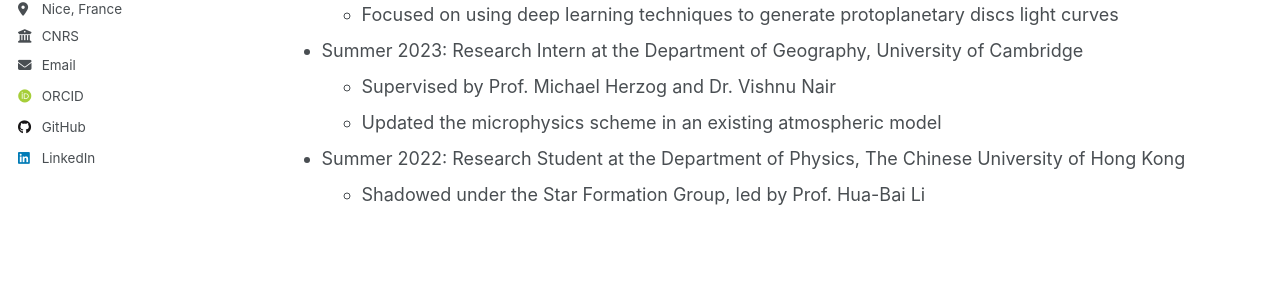
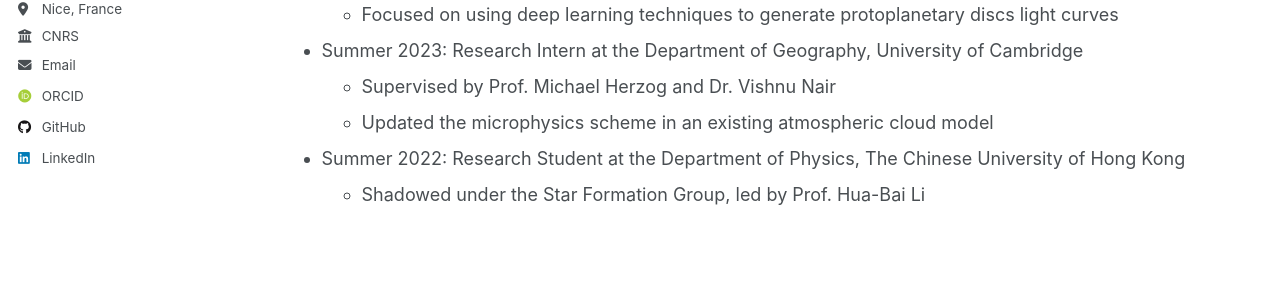
Before and after one commit to amelielwk/amelielwk.github.io, a Jekyll site: the page built from _pages/cv.md, in a window 1280 px wide and 986 px high. Shown: the part 397-702 px from the top of the window. Built offline with Jekyll 4.4.1, drawn with Linux system fonts in a browser that asks for light colours; some web fonts are replaced.

Commit message:
Edited CV

```diff
--- a/_pages/cv.md
+++ b/_pages/cv.md
@@ -22,7 +22,7 @@ Research Experience
 
 * Summer 2023: Research Intern at the Department of Geography, University of Cambridge
   * Supervised by Prof. Michael Herzog and Dr. Vishnu Nair
-  * Updated the microphysics scheme in an existing atmospheric model
+  * Updated the microphysics scheme in an existing atmospheric cloud model
 
 * Summer 2022: Research Student at the Department of Physics, The Chinese University of Hong Kong
   * Shadowed under the Star Formation Group, led by Prof. Hua-Bai Li
```
